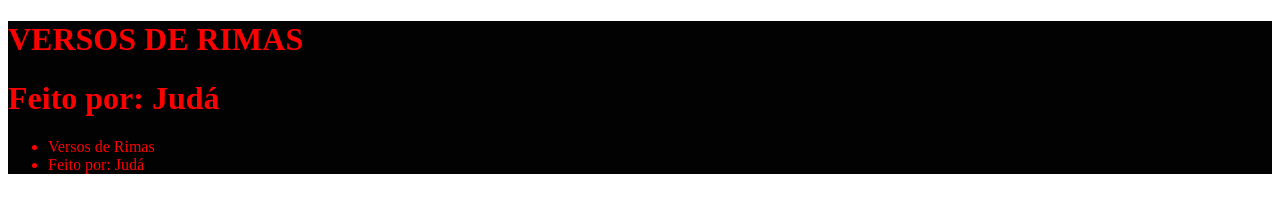
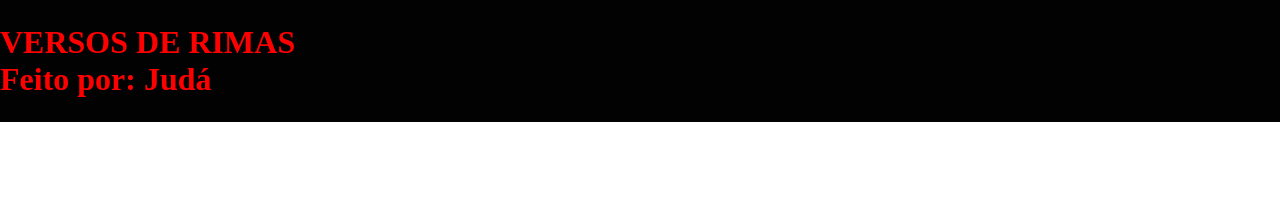
Before and after one commit to Durval07/Durval, a plain HTML site: page index.html in a window 1280 px wide. Drawn offline with Linux system fonts and the light colour scheme.

Commit message:
completo

```diff
--- a/index.html
+++ b/index.html
@@ -11,11 +11,8 @@
    <header>
     <h1>VERSOS DE RIMAS</h1>
     <h1>Feito por: Judá</h1>
-    <ul>
-        <li>Versos de Rimas</li>
-        <li>Feito por: Judá</li>
-    </ul>
-   </header>
+
+</header>
 
 </body>
 </html>
--- a/style.css
+++ b/style.css
@@ -1,4 +1,10 @@
+*{
+    margin: 0;
+    padding: 0;
+}
+
 header{
     background-color: #020202;
     color: red;
+    padding: 24px 0;
 }
```
